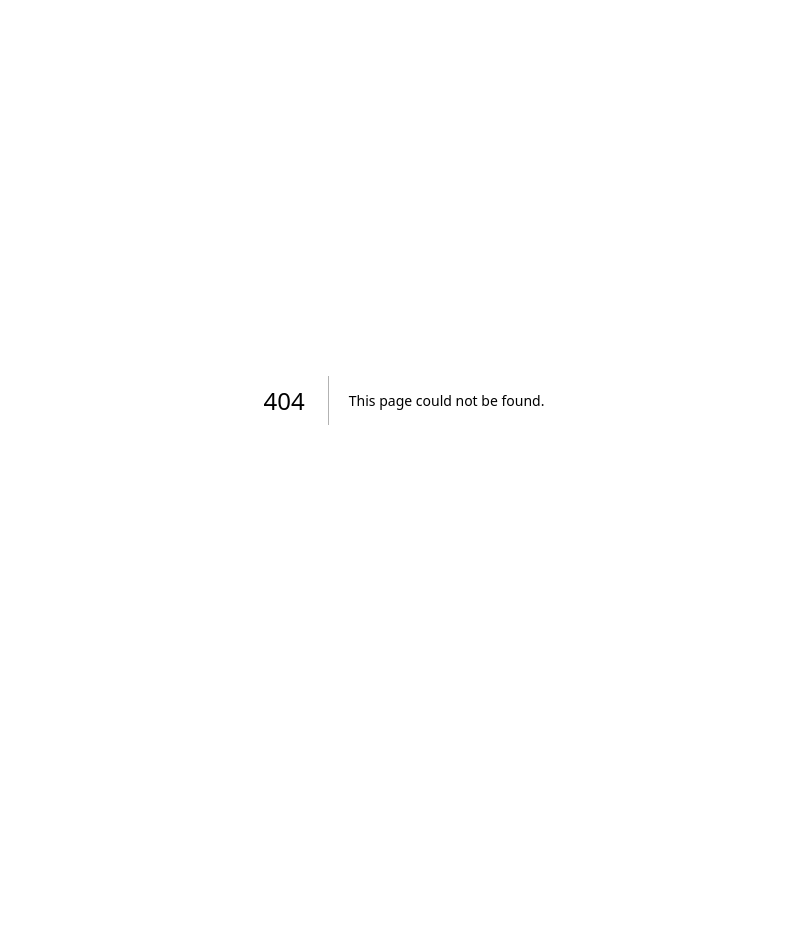
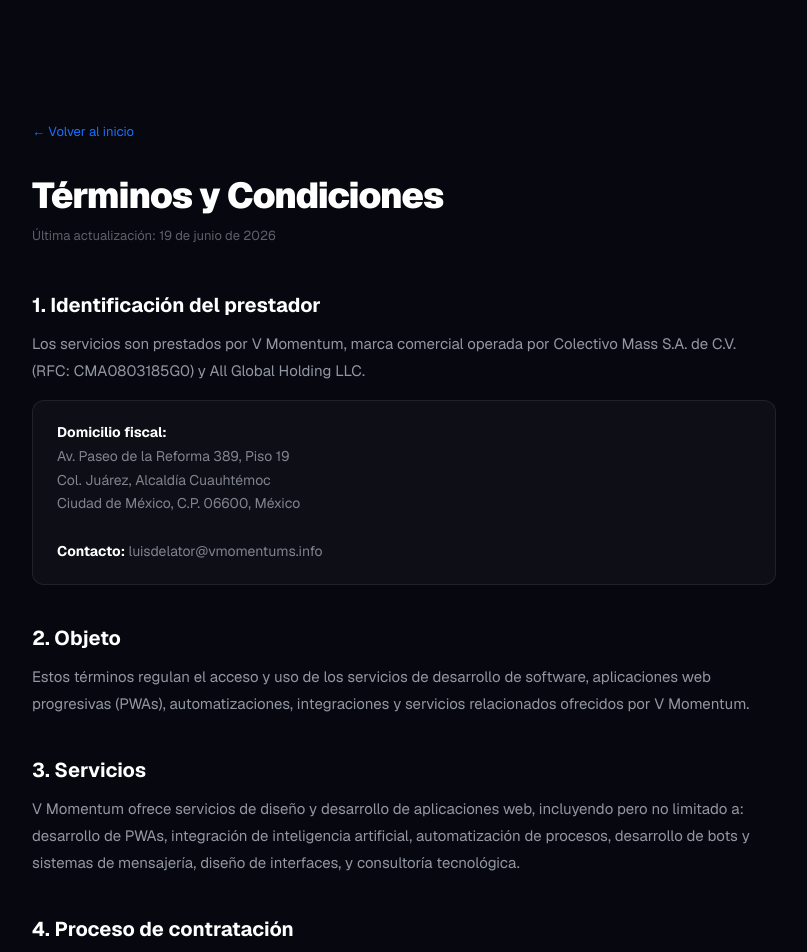
Before and after one commit to turbillon50/vmomentum-site, a Next.js app: page /terminos in a window 1280 px wide. Before the commit this address had no page. Shown: the top 952 px of the page, without its empty margins (236-1043 px from the left). Before the commit the page ends 800 px from the top, so only its background shows below. Built offline with nearby package versions, Linux system fonts and the light colour scheme.

Commit message:
feat: add terms and conditions page

```diff
--- /dev/null
+++ b/app/terminos/page.tsx
@@ -0,0 +1,63 @@
+import type { Metadata } from "next";
+import Link from "next/link";
+
+export const metadata: Metadata = {
+  title: "Términos y Condiciones — V Momentum",
+  description: "Términos y condiciones de uso de los servicios de V Momentum.",
+};
+
+const S = {
+  page:{background:"#07080f",minHeight:"100vh",color:"#dde3f0",fontFamily:"var(--font-geist-sans,system-ui,sans-serif)"} as const,
+  wrap:{maxWidth:800,margin:"0 auto",padding:"120px 28px 80px"} as const,
+  h1:{fontSize:36,fontWeight:900,letterSpacing:"-0.03em",color:"#fff",marginBottom:8} as const,
+  sub:{fontSize:13,color:"rgba(221,227,240,0.4)",marginBottom:48} as const,
+  h2:{fontSize:20,fontWeight:700,color:"#fff",marginTop:40,marginBottom:12} as const,
+  p:{fontSize:15,color:"rgba(221,227,240,0.65)",lineHeight:1.8,marginBottom:16} as const,
+  back:{display:"inline-flex",alignItems:"center",gap:6,fontSize:13,color:"#1a6eff",textDecoration:"none",marginBottom:32} as const,
+  addr:{fontSize:14,color:"rgba(221,227,240,0.55)",lineHeight:1.7,background:"rgba(255,255,255,0.03)",border:"1px solid rgba(255,255,255,0.08)",borderRadius:12,padding:"20px 24px",marginTop:8,marginBottom:16} as const,
+};
+
+export default function Terminos(){return(
+<div style={S.page}><div style={S.wrap}>
+<Link href="/" style={S.back}>← Volver al inicio</Link>
+<h1 style={S.h1}>Términos y Condiciones</h1>
+<p style={S.sub}>Última actualización: 19 de junio de 2026</p>
+
+<h2 style={S.h2}>1. Identificación del prestador</h2>
+<p style={S.p}>Los servicios son prestados por V Momentum, marca comercial operada por Colectivo Mass S.A. de C.V. (RFC: CMA0803185G0) y All Global Holding LLC.</p>
+<div style={S.addr}>
+<strong style={{color:"#fff"}}>Domicilio fiscal:</strong><br/>
+Av. Paseo de la Reforma 389, Piso 19<br/>
+Col. Juárez, Alcaldía Cuauhtémoc<br/>
+Ciudad de México, C.P. 06600, México<br/><br/>
+<strong style={{color:"#fff"}}>Contacto:</strong> luisdelator@vmomentums.info
+</div>
+
+<h2 style={S.h2}>2. Objeto</h2>
+<p style={S.p}>Estos términos regulan el acceso y uso de los servicios de desarrollo de software, aplicaciones web progresivas (PWAs), automatizaciones, integraciones y servicios relacionados ofrecidos por V Momentum.</p>
+
+<h2 style={S.h2}>3. Servicios</h2>
+<p style={S.p}>V Momentum ofrece servicios de diseño y desarrollo de aplicaciones web, incluyendo pero no limitado a: desarrollo de PWAs, integración de inteligencia artificial, automatización de procesos, desarrollo de bots y sistemas de mensajería, diseño de interfaces, y consultoría tecnológica.</p>
+
+<h2 style={S.h2}>4. Proceso de contratación</h2>
+<p style={S.p}>La contratación de servicios se formaliza mediante un contrato de prestación de servicios que establece el alcance, entregables, cronograma y condiciones de pago. El cliente recibirá una demo funcional gratuita antes de formalizar cualquier compromiso económico.</p>
+
+<h2 style={S.h2}>5. Propiedad intelectual</h2>
+<p style={S.p}>Una vez liquidado el pago total del proyecto, el cliente recibe la propiedad del código fuente y los activos digitales desarrollados específicamente para su proyecto. V Momentum retiene los derechos sobre sus herramientas internas, frameworks propietarios y componentes reutilizables.</p>
+
+<h2 style={S.h2}>6. Confidencialidad</h2>
+<p style={S.p}>Ambas partes se comprometen a mantener la confidencialidad de la información intercambiada durante la prestación de servicios. Esta obligación subsiste incluso después de la terminación de la relación comercial.</p>
+
+<h2 style={S.h2}>7. Limitación de responsabilidad</h2>
+<p style={S.p}>V Momentum no será responsable por daños indirectos, incidentales o consecuentes derivados del uso del software desarrollado. La responsabilidad máxima se limita al monto total pagado por el cliente por el servicio en cuestión.</p>
+
+<h2 style={S.h2}>8. Cancelación</h2>
+<p style={S.p}>El cliente puede cancelar el servicio en cualquier momento notificando por escrito. Los pagos realizados por trabajo completado no son reembolsables. V Momentum entregará todo el trabajo realizado hasta la fecha de cancelación.</p>
+
+<h2 style={S.h2}>9. Legislación aplicable</h2>
+<p style={S.p}>Estos términos se rigen por las leyes de los Estados Unidos Mexicanos. Para cualquier controversia, las partes se someten a la jurisdicción de los tribunales competentes de la Ciudad de México.</p>
+
+<h2 style={S.h2}>10. Modificaciones</h2>
+<p style={S.p}>V Momentum se reserva el derecho de modificar estos términos en cualquier momento. Las modificaciones entrarán en vigor al momento de su publicación en esta página.</p>
+</div></div>
+);}
```
